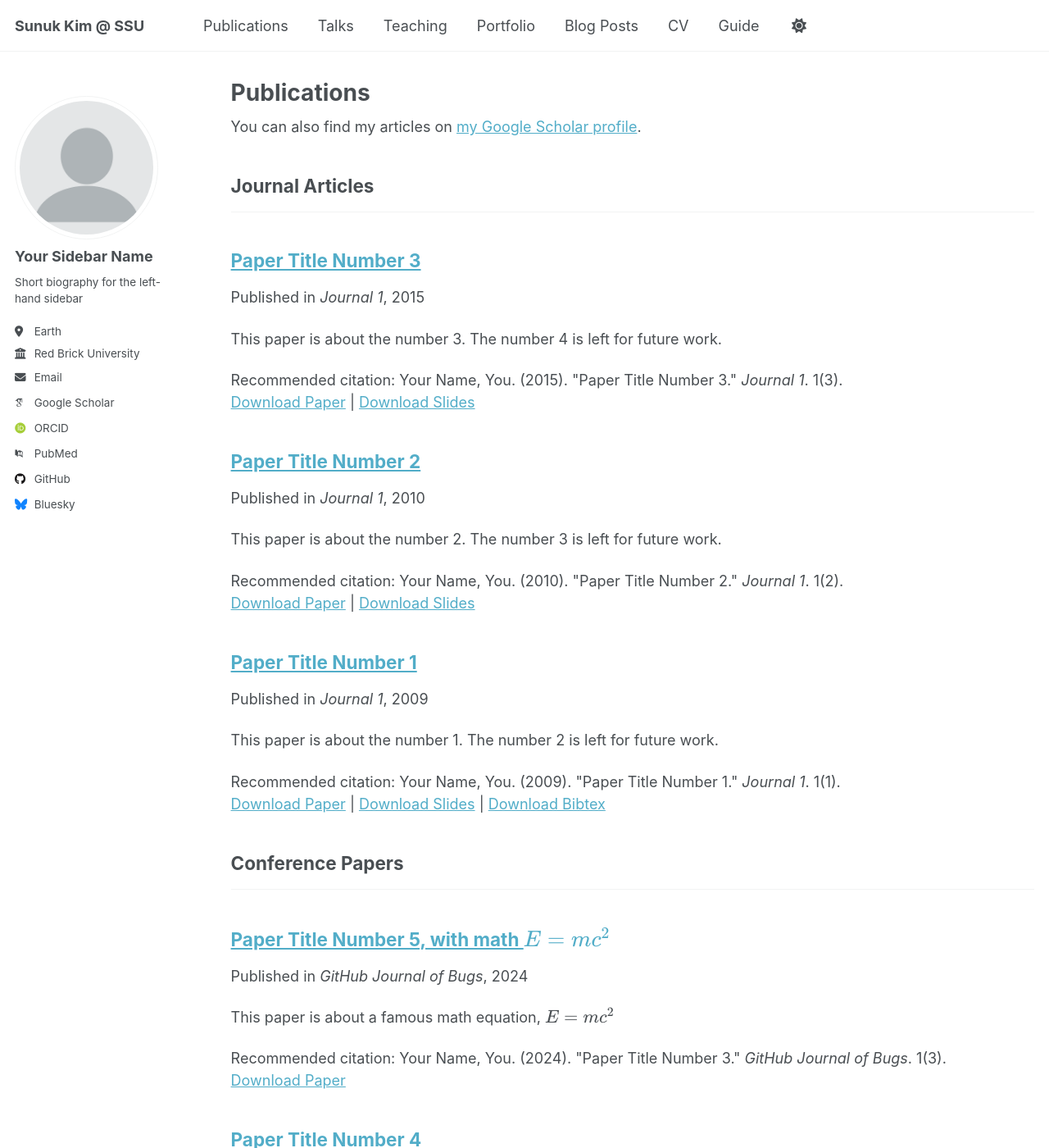
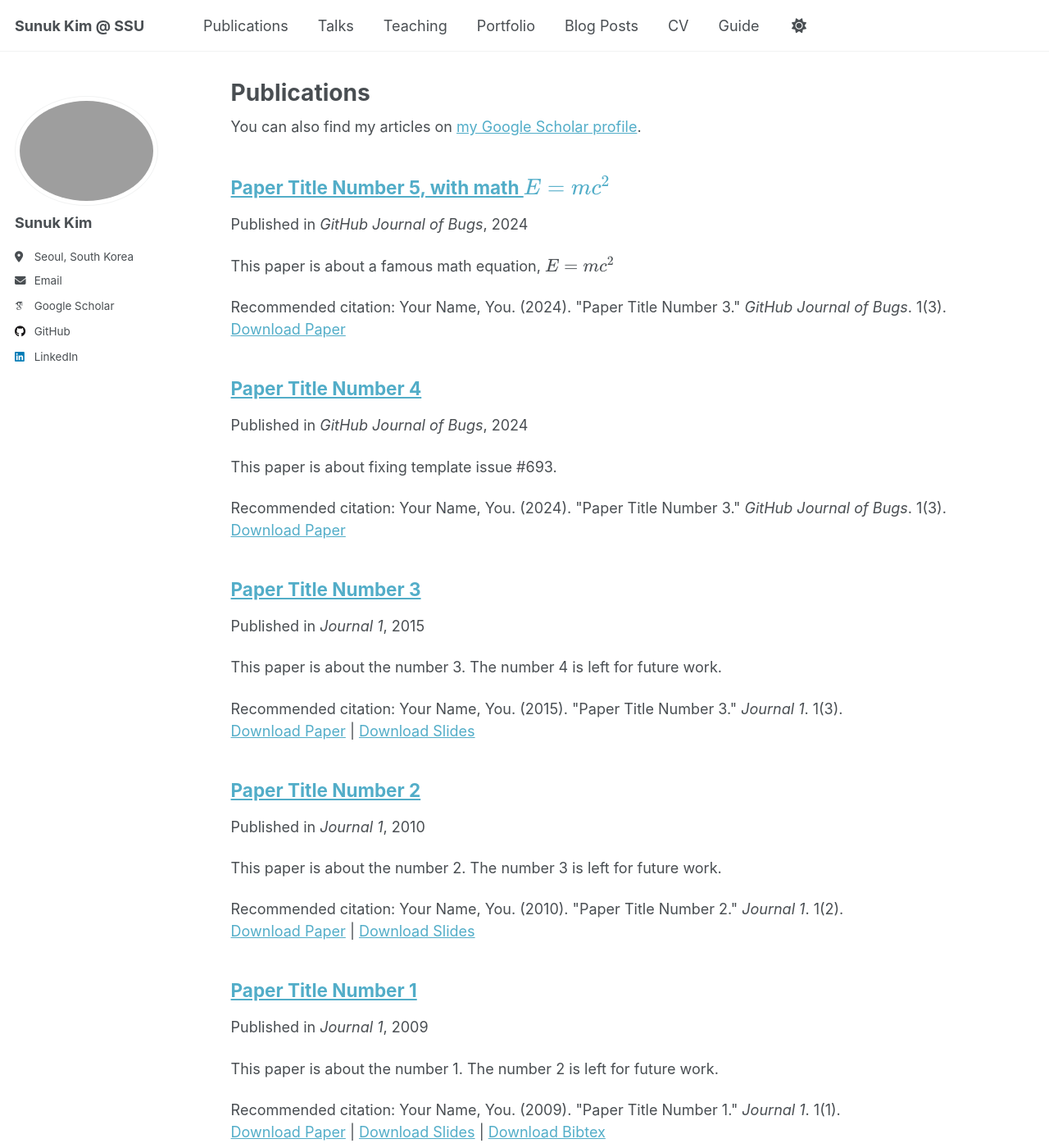
Before and after one commit to sunukkim98/sunukkim98.github.io, a Jekyll site: the page built from _pages/publications.html, in a window 1280 px wide and 1400 px high. Shown: the whole window at 82% size. Built offline with Jekyll 4.4.1, drawn with Linux system fonts in a browser that asks for light colours; some web fonts are replaced; a script that is not in the unit is left out; part of the change alters nothing that is shown; some of the changed text lies outside the part shown.

Commit message:
modified _config.yml

```diff
--- a/_config.yml
+++ b/_config.yml
@@ -3,98 +3,23 @@
 # This config file is meant for settings that affect your entire site, values
 # which you are expected to set up once and rarely need to edit after that.
 # For technical reasons, this file is *NOT* reloaded automatically when you use
-# `jekyll serve -l -H localhost`. If you change this file, please restart the
-# server process.
+# `jekyll serve`. If you change this file, please restart the server process.
 
-# Basic Site Settings
+# Site Settings
 locale                   : "en-US"
-site_theme               : "default" # Currently available options are "default", "air"
 title                    : "Sunuk Kim @ SSU"
-title_separator          : "-"
+title_separator          :
 name                     : &name "Sunuk Kim"
-description              : &description "Your Name's academic portfolio"   # Update this with a general description of your site, this is the default if not overridden by a page
-url                      : https://sunukkim98.github.io/ # The base hostname & protocol for your site e.g. "https://[your GitHub username].github.io",
-                                                           # or if you already have some other page hosted on Github then use "https://[your GitHub username].github.io/[Your Repo Name]"
+description              : &description ""
+url                      : https://sunukkim98.github.io # the base hostname & protocol for your site e.g. "https://mmistakes.github.io"
 baseurl                  : "" # the subpath of your site, e.g. "/blog"
 repository               : "sunukkim98/sunukkim98.github.io"
-
-# Site Author - The following control what appear as part of the author content on the side bar.
-#               If a field is blank the icon and link will not appear, otherwise it will be shown.
-#               Additional customization can be done by editing /_includes/author-profile.html
-author:
-  # Biographic information
-  avatar           : "profile.png"
-  name             : "Your Sidebar Name"
-  pronouns         : # example: "she/her"
-  bio              : "Short biography for the left-hand sidebar"
-  location         : "Earth"
-  employer         : "Red Brick University"
-  uri              : # URL
-  email            : "none@example.org"
-
-  # Academic websites
-  academia         : # URL
-  arxiv            : # URL - Update with the correct link to your profile
-  googlescholar    : "https://scholar.google.com/citations?user=PS_CX0AAAAAJ"
-  inspire-hep      : # URL
-  impactstory      : # URL
-  orcid            : "http://orcid.org/yourorcidurl"
-  semantic         : # URL
-  pubmed           : "https://www.ncbi.nlm.nih.gov/pubmed/?term=john+snow"
-  researchgate     : # URL
-  scopus           : # URL
-
-  # Repositories and software development
-  bitbucket        : # Username - Update with your username on the site
-  codepen          : # Username
-  dribbble         : # Username
-  github           : "academicpages"
-  kaggle           : # Username
-  stackoverflow    : # User number or user number and name (i.e., use "1" or "1/jeff-atwood")
-
-  # Social media
-  artstation       : # Username
-  bluesky          : "bsky.app" # Replace this with you Bluesky username
-  facebook         : # Username
-  flickr           : # Username
-  foursquare       : # Username
-  goodreads        : # Username
-  google_plus      : # Username
-  keybase          : # Username
-  instagram        : # Username
-  lastfm           : # Username
-  linkedin         : # Username
-  mastodon         : # URL
-  medium           : # URL
-  pinterest        : # Username
-  soundcloud       : # Username
-  steam            : # Username
-  telegram         : # URL
-  tumblr           : # Username
-  twitter          : # Username for X / Twitter
-  vine             : # Username
-  weibo            : # Username
-  wikipedia        : # Username
-  xing             : # Username
-  youtube          : # Username
-  zhihu            : # Username
-
-# Publication Category - The following the list of publication categories and their headings
-publication_category:
-  books:
-    title: 'Books'
-  manuscripts:
-    title: 'Journal Articles'
-  conferences:
-    title: 'Conference Papers'
-
-# Site Settings
-teaser                   :  # filename of teaser fallback teaser image placed in /images/ for social media previews
+teaser                   :  # filename of teaser fallback teaser image placed in /images/, .e.g. "500x300.png"
 breadcrumbs              : false # true, false (default)
 words_per_minute         : 160
 future                   : true
 read_more                : "disabled" # if enabled, adds "Read more" links to excerpts
-talkmap_link             : false      #change to true to add link to talkmap on talks page
+talkmap_link             : false #change to true to add link to talkmap on talks page
 comments:
   provider               : # false (default), "disqus", "discourse", "facebook", "google-plus", "staticman", "custom"
   disqus:
@@ -104,7 +29,7 @@ comments:
   facebook:
     appid                :
     num_posts            : # 5 (default)
-    colorscheme          : # "light" (default), "dark"
+    colorscheme          : "dark" #"light" (default), "dark"
 staticman:
   allowedFields          : ['name', 'email', 'url', 'message']
   branch                 : "gh-pages" # "master", "gh-pages"
@@ -122,16 +47,13 @@ staticman:
       options:
         format           : "iso8601" # "iso8601" (default), "timestamp-seconds", "timestamp-milliseconds"
 atom_feed:
-  hide                   : false     # change to true to hide the RSS feed in the footer
   path                   : # blank (default) uses feed.xml
-
 
 # SEO Related
 google_site_verification :
 bing_site_verification   :
 alexa_site_verification  :
 yandex_site_verification :
-
 
 # Social Sharing
 twitter:
@@ -140,8 +62,7 @@ facebook:
   username               :
   app_id                 :
   publisher              :
-og_image                 :  # Social media default site image
-og_description           :  # Social media default site image description
+og_image                 :  # Open Graph/Twitter default site image
 # For specifying social profiles
 # - https://developers.google.com/structured-data/customize/social-profiles
 social:
@@ -152,9 +73,48 @@ social:
 
 # Analytics
 analytics:
-  provider               :  "false" # false (default), "google", "google-universal", "google-analytics-4", "custom"
+  provider               :  "google-universal" # false (default), "google", "google-universal", "custom"
   google:
     tracking_id          :
+
+
+# Site Author
+author:
+  name             : "Sunuk Kim"
+  avatar           : ""
+  bio              : ""
+  location         : "Seoul, South Korea"
+  employer         :
+  pubmed           :
+  googlescholar    : ""
+  email            : "sunukkim@soongsil.ac.kr"
+  researchgate     :  # example: "https://www.researchgate.net/profile/yourprofile"
+  uri              :
+  bitbucket        :
+  codepen          :
+  dribbble         :
+  flickr           :
+  facebook         :
+  foursquare       :
+  github           : "sunukkim98"
+  google_plus      :
+  keybase          :
+  instagram        :
+  impactstory      : #"https://profiles.impactstory.org/u/xxxx-xxxx-xxxx-xxxx"
+  lastfm           :
+  linkedin         : ""
+  orcid            :
+  pinterest        :
+  soundcloud       :
+  stackoverflow    : # http://stackoverflow.com/users/123456/username
+  steam            :
+  tumblr           :
+  twitter          :
+  vine             :
+  weibo            :
+  xing             :
+  youtube          :
+  wikipedia        :
 
 
 # Reading Files
@@ -167,26 +127,23 @@ exclude:
   - "*.sublime-workspace"
   - .asset-cache
   - .bundle
-  - .github
   - .jekyll-assets-cache
   - .sass-cache
+  - CHANGELOG
+  - Capfile
+  - Gemfile
+  - Gruntfile.js
+  - LICENSE
+  - README
+  - Rakefile
   - assets/js/_main.js
   - assets/js/plugins
   - assets/js/vendor
-  - CHANGELOG
-  - Capfile
   - config
-  - Dockerfile
-  - Gemfile
-  - Gruntfile.js
   - gulpfile.js
-  - LICENSE
-  - local
   - log
   - node_modules
-  - package.json*
-  - Rakefile
-  - README
+  - package.json
   - tmp
   - vendor
 keep_files:
@@ -216,7 +173,7 @@ kramdown:
   enable_coderay: false
 
 
-# These settings control the types of collections used by the template
+# Collections
 collections:
   teaching:
     output: true
@@ -232,7 +189,7 @@ collections:
     permalink: /:collection/:path/
 
 
-# These settings control how pages and collections are included in the site
+# Defaults
 defaults:
   # _posts
   - scope:
@@ -288,7 +245,6 @@ defaults:
       author_profile: true
       share: true
 
-
 # Sass/SCSS
 sass:
   sass_dir: _sass
@@ -299,25 +255,22 @@ sass:
 permalink: /:categories/:title/
 # paginate: 5 # amount of posts to show
 # paginate_path: /page:num/
-timezone: Etc/UTC # http://en.wikipedia.org/wiki/List_of_tz_database_time_zones
+timezone: America/Los_Angeles # http://en.wikipedia.org/wiki/List_of_tz_database_time_zones
 
 
 # Plugins
 plugins:
-  - jekyll-feed
-  - jekyll-gist
   - jekyll-paginate
   - jekyll-sitemap
+  - jekyll-gist
+  - jekyll-feed
   - jekyll-redirect-from
-  - jemoji
-
-# Mimic GitHub Pages with --safe
+# mimic GitHub Pages with --safe
 whitelist:
-  - jekyll-feed
-  - jekyll-gist
   - jekyll-paginate
   - jekyll-sitemap
-  - jekyll-redirect-from
+  - jekyll-gist
+  - jekyll-feed
   - jemoji
 
 
```
